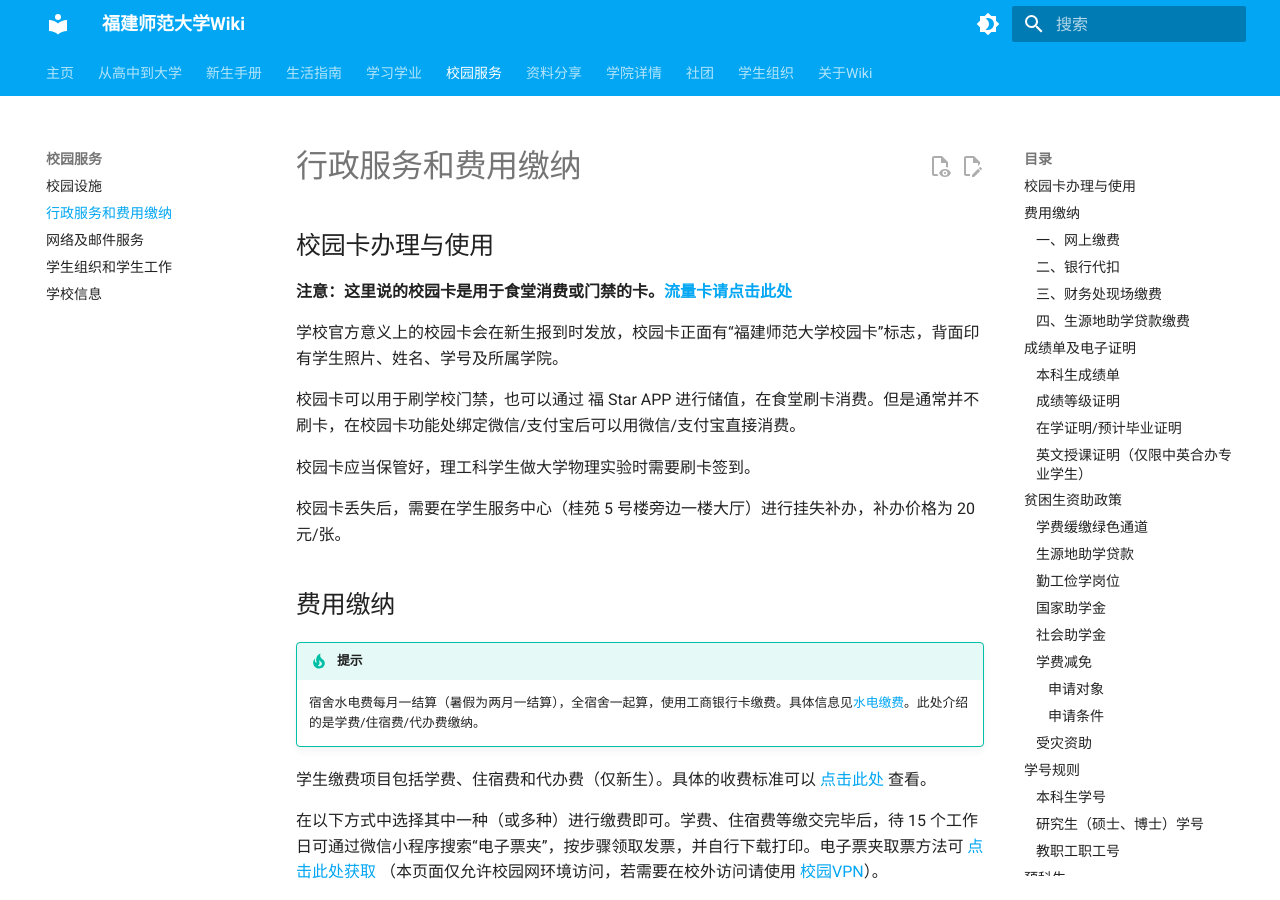
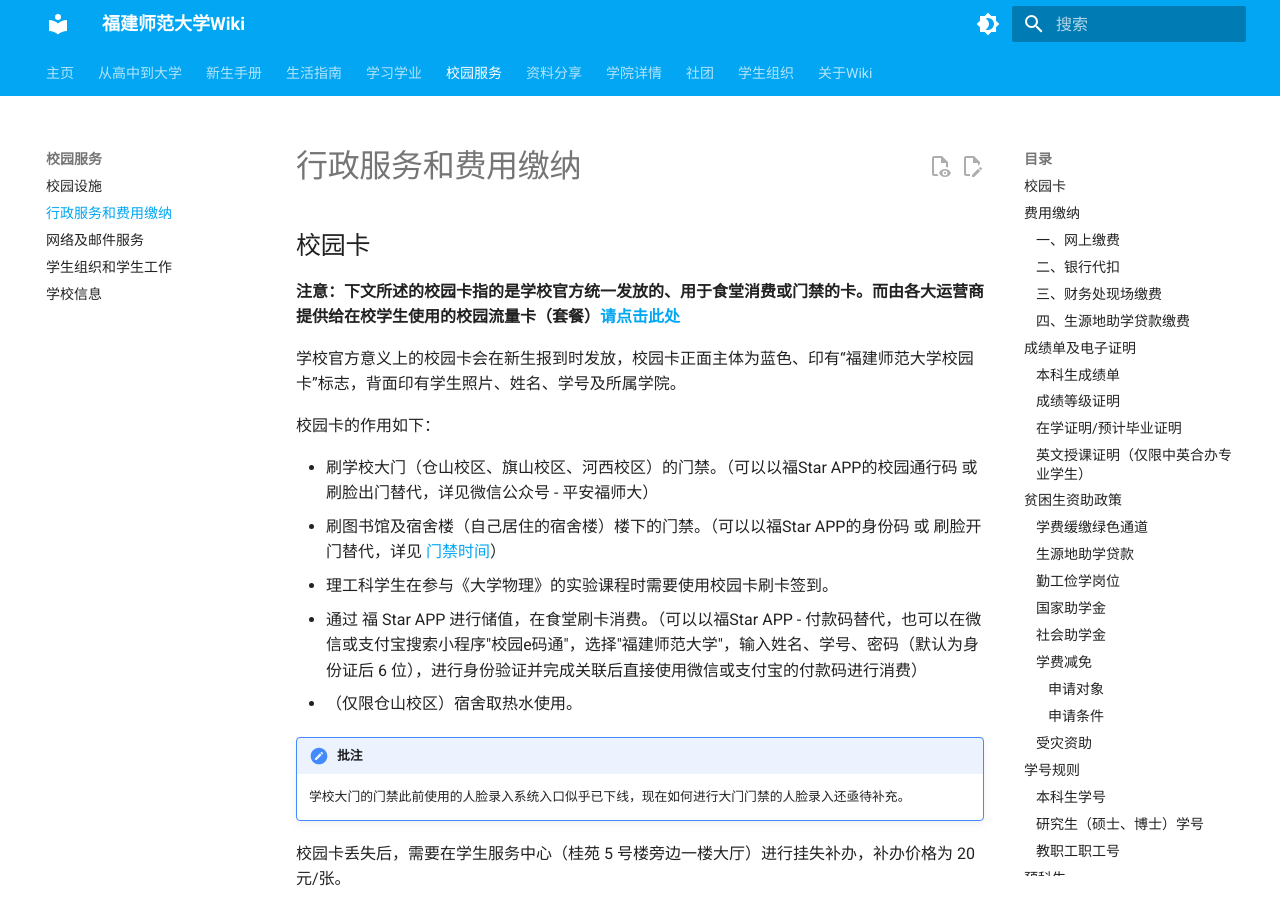
Before and after one commit to kanerty/FJNU-Wiki, an MkDocs documentation site: the page built from docs/service/services.md, in a window 1280 px wide and 900 px high. Built offline with MkDocs 1.6.1 and Material for MkDocs 9.7.7, drawn with Linux system fonts in a browser that asks for light colours; comment, search, counter and statistics services are not loaded.

Commit message:
perf(live\\living\*): 供热水信息补充 update(service\\network\* service\\services\*): 校园流量套餐、校园网相关信息扩充；校园卡相关信息扩充

```diff
--- a/docs/service/services.md
+++ b/docs/service/services.md
@@ -1,14 +1,21 @@
 # 行政服务和费用缴纳
 
-## 校园卡办理与使用 {#student-id-card}
+## 校园卡 {#student-id-card}
 
-**注意：这里说的校园卡是用于食堂消费或门禁的卡。[流量卡请点击此处](../service/network.md#campus-sim-card)**
+**注意：下文所述的校园卡指的是学校官方统一发放的、用于食堂消费或门禁的卡。而由各大运营商提供给在校学生使用的校园流量卡（套餐）[请点击此处](../service/network.md#campus-sim-card)**
 
-学校官方意义上的校园卡会在新生报到时发放，校园卡正面有“福建师范大学校园卡”标志，背面印有学生照片、姓名、学号及所属学院。
+学校官方意义上的校园卡会在新生报到时发放，校园卡正面主体为蓝色、印有“福建师范大学校园卡”标志，背面印有学生照片、姓名、学号及所属学院。
 
-校园卡可以用于刷学校门禁，也可以通过 福 Star APP 进行储值，在食堂刷卡消费。但是通常并不刷卡，在校园卡功能处绑定微信/支付宝后可以用微信/支付宝直接消费。
+校园卡的作用如下：
 
-校园卡应当保管好，理工科学生做大学物理实验时需要刷卡签到。
+- 刷学校大门（仓山校区、旗山校区、河西校区）的门禁。（可以以福Star APP的校园通行码 或 刷脸出门替代，详见微信公众号 - 平安福师大）
+- 刷图书馆及宿舍楼（自己居住的宿舍楼）楼下的门禁。（可以以福Star APP的身份码 或 刷脸开门替代，详见 [门禁时间](../live/living.md#curfew-time)）
+- 理工科学生在参与《大学物理》的实验课程时需要使用校园卡刷卡签到。
+- 通过 福 Star APP 进行储值，在食堂刷卡消费。（可以以福Star APP - 付款码替代，也可以在微信或支付宝搜索小程序"校园e码通"，选择"福建师范大学"，输入姓名、学号、密码（默认为身份证后 6 位），进行身份验证并完成关联后直接使用微信或支付宝的付款码进行消费）
+- （仅限仓山校区）宿舍取热水使用。
+
+!!! notice "批注"
+    学校大门的门禁此前使用的人脸录入系统入口似乎已下线，现在如何进行大门门禁的人脸录入还亟待补充。
 
 校园卡丢失后，需要在学生服务中心（桂苑 5 号楼旁边一楼大厅）进行挂失补办，补办价格为 20 元/张。
 
```
Also changed, not shown: docs/live/living.md (+2 -2 lines), docs/service/network.md (+4 -4 lines).
